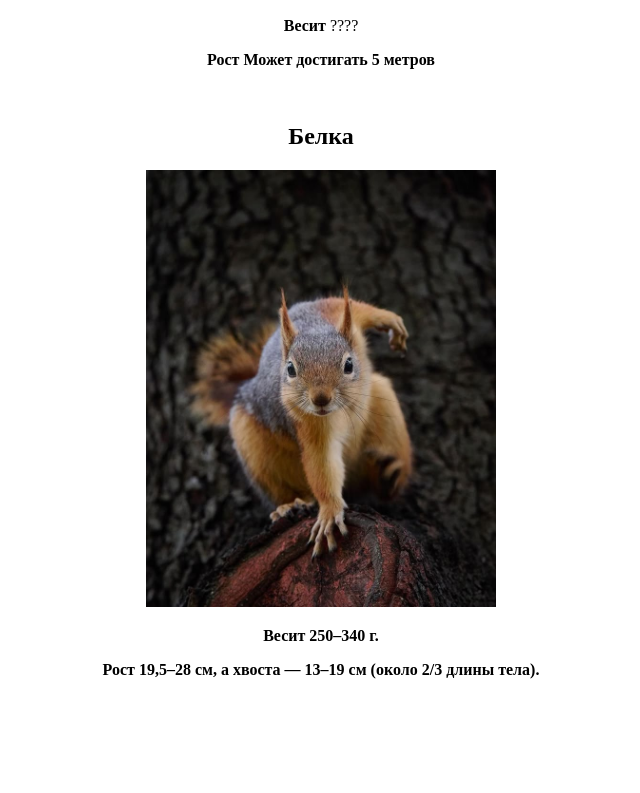
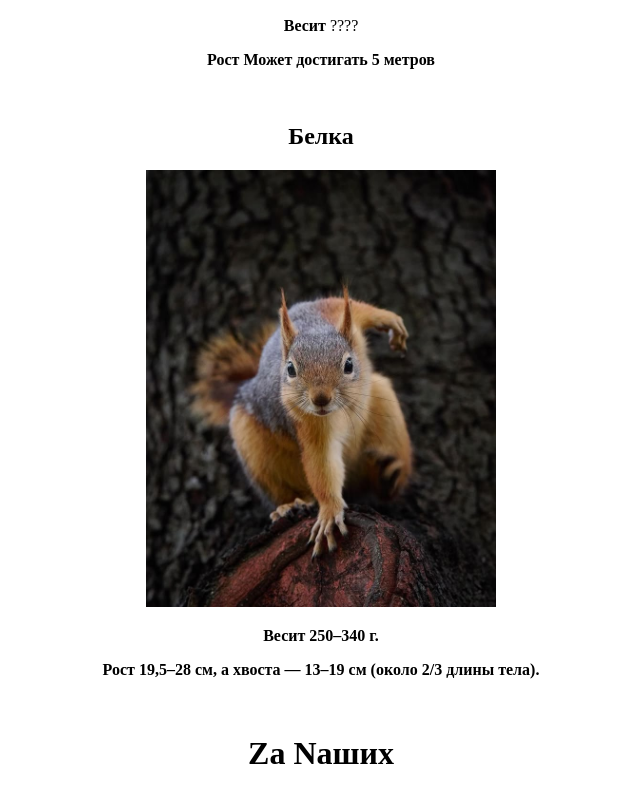
Before and after one commit to Epeb0s/Set.Prog.Kon_PE-21b, a plain HTML site: page index.html in a window 1280 px wide. Shown: the part 2409-3202 px from the top of the page, without its empty margins (319-959 px from the left). Before the commit the page ends 3130 px from the top, so only its background shows below. Drawn offline with Linux system fonts and the light colour scheme.

Commit message:
Измененный файл index.html

```diff
--- a/index.html
+++ b/index.html
@@ -34,5 +34,6 @@
         <p><b>Весит</b> 250–340 г.</p>
         <p><b>Рост<b> 19,5–28 см, а хвоста — 13–19 см (около 2/3 длины тела).</p>
         <br>
+        <h1>Za Naших</h1>
     </body>
 </html>
```
